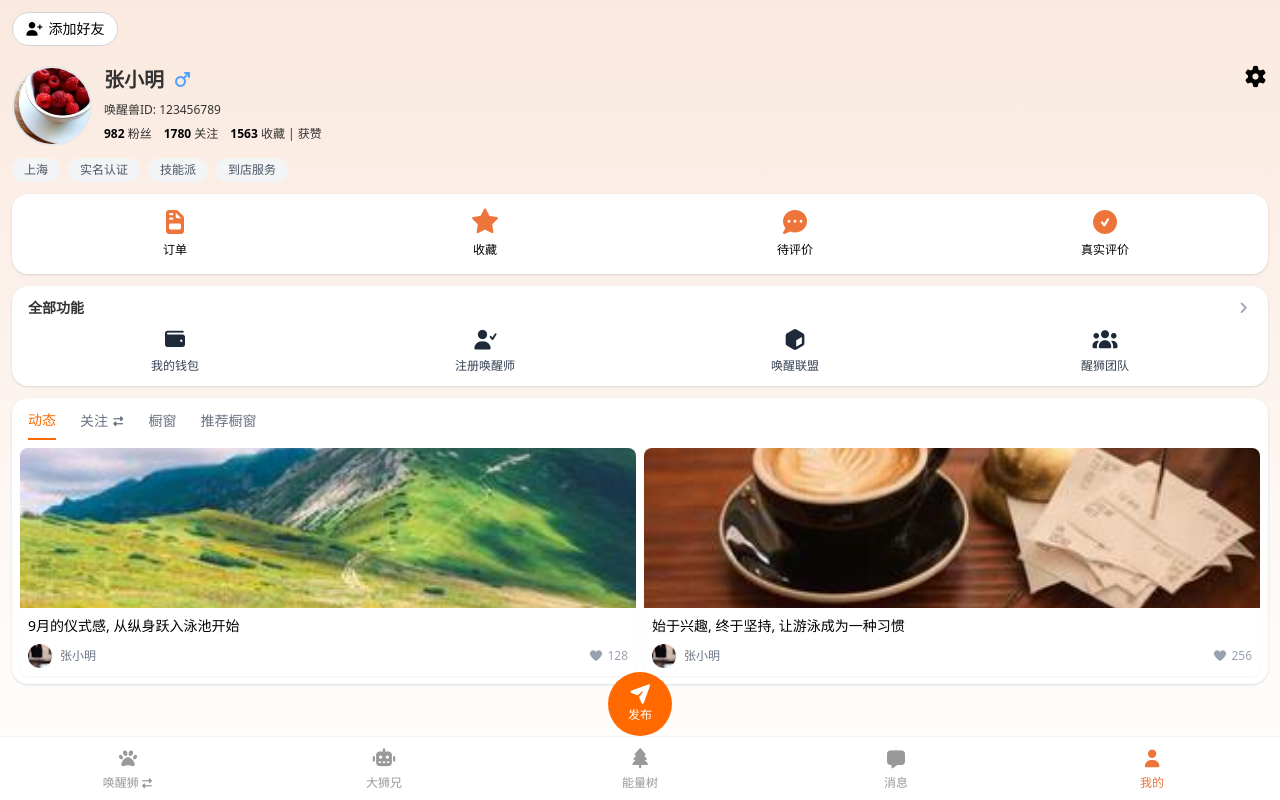
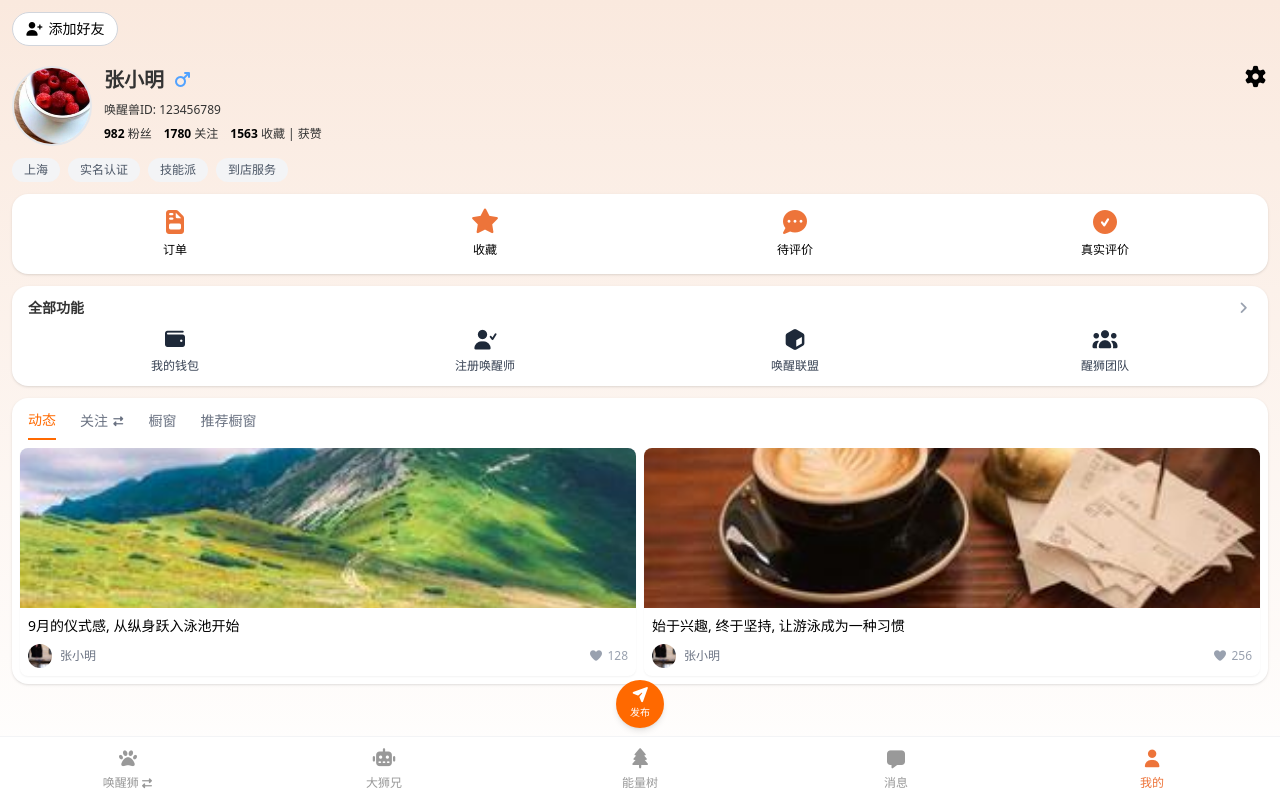
Before and after one commit to RosyDawns/hxs-demo1, a Vue app: page /me in a window 1280 px wide. Built offline with nearby package versions, Linux system fonts and the light colour scheme; a web font is replaced by a local one.

Commit message:
add(project): 新增注册唤醒师

```diff
--- a/src/views/MePage.vue
+++ b/src/views/MePage.vue
@@ -284,11 +284,11 @@
     </main>
 
     <div
-      class="fixed bottom-16 left-1/2 transform -translate-x-1/2 w-16 h-16 text-xs bg-orange-500 font-medium z-30 rounded-full flex flex-col items-center justify-center text-white"
+      class="fixed bottom-18 shadow-md left-1/2 transform -translate-x-1/2 w-12 h-12 text-xs bg-orange-500 z-30 rounded-full flex flex-col items-center justify-center text-white"
       @click="handlePublish"
     >
-      <i class="fa-solid fa-paper-plane text-lg mb-1"></i>
-      <span>发布</span>
+      <i class="fa-solid fa-paper-plane text-sm mb-1"></i>
+      <span style="font-size: 10px">发布</span>
     </div>
     <FooterNav activePage="me" />
   </div>
```
Also changed, not shown: 1 other file (tests, documents, lock files or other folders).
